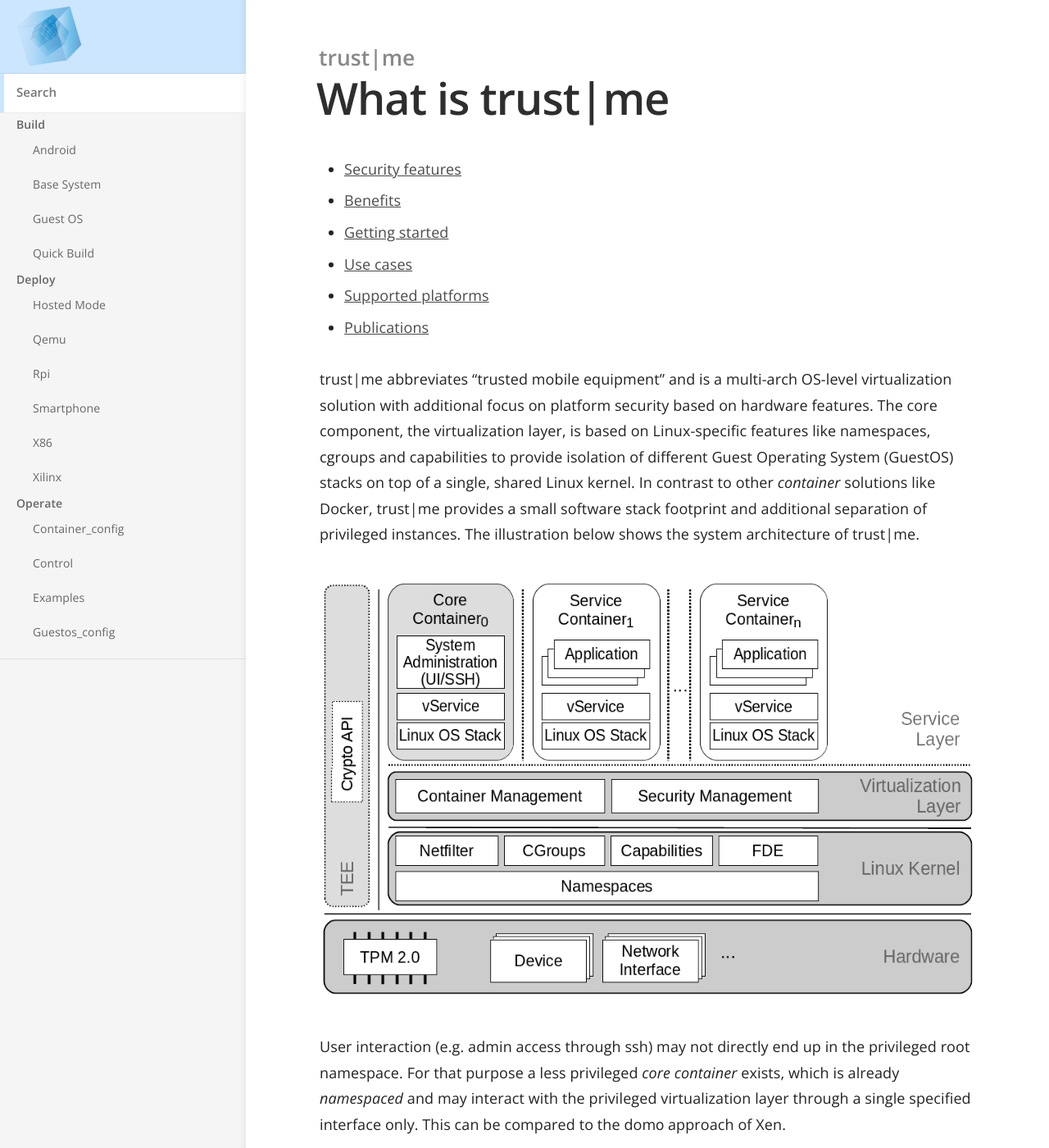
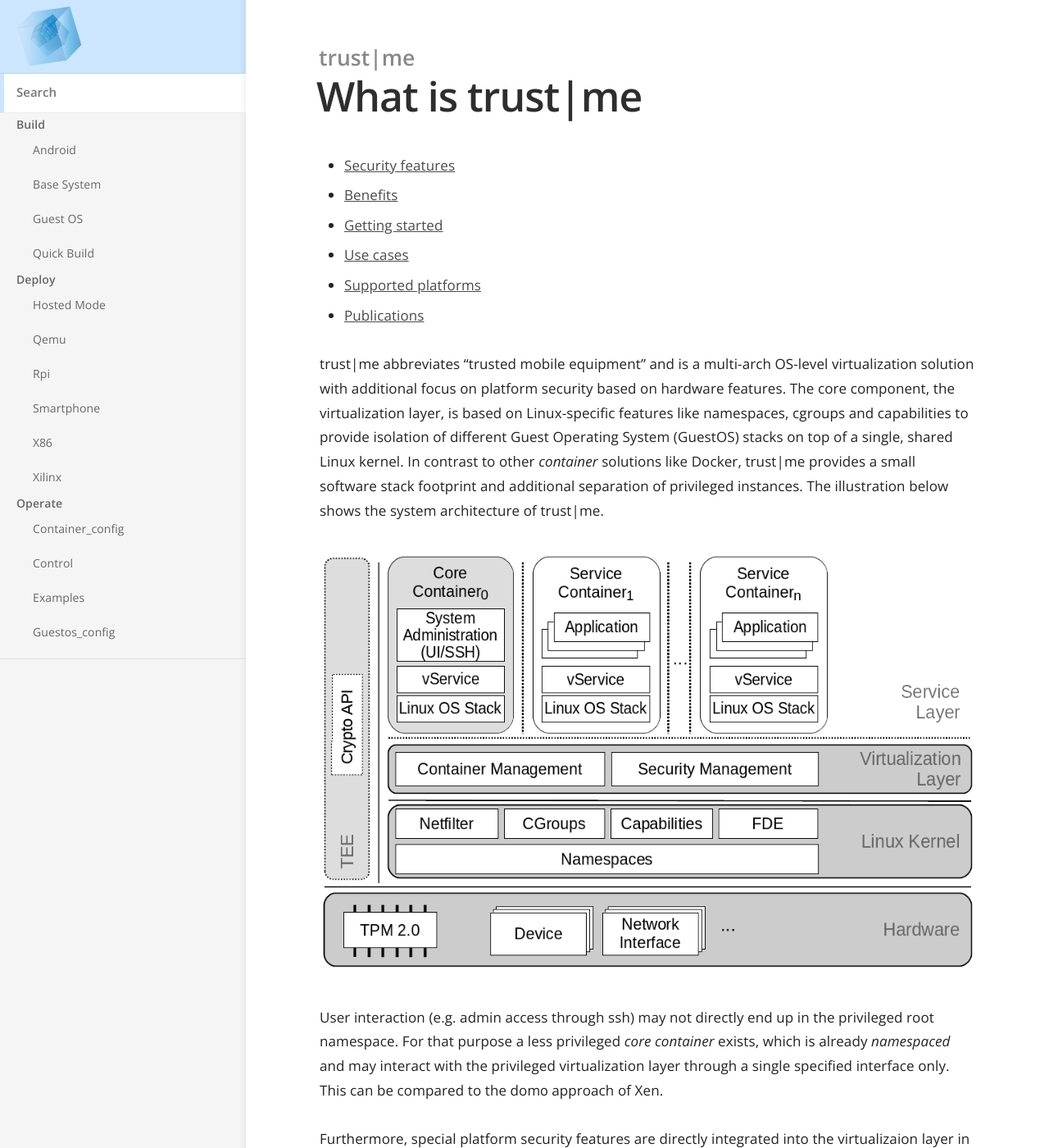
Before and after one commit to trustm3/trustm3.github.io, a Jekyll site: the page built from index.md, in a window 1280 px wide and 1400 px high. Shown: the whole window at 82% size. Built offline with Jekyll 4.4.1, drawn with Linux system fonts in a browser that asks for light colours.

Commit message:
Make all fonts a little smaller

```diff
--- a/_sass/_layout.scss
+++ b/_sass/_layout.scss
@@ -202,7 +202,7 @@ $nav-image: $baseurl + "/img/menu.svg";
 		}
 
 		h3 {
-			font-size: 5.4rem;
+			font-size: 5rem;
 		}
 	}
 
--- a/_sass/_typography.scss
+++ b/_sass/_typography.scss
@@ -10,7 +10,7 @@ body {
 	max-height: 100%;
 	font-family: "Open Sans", sans-serif;
 	letter-spacing: 0.01rem;
-	font-size: 1.8em;
+	font-size: 1.7em;
 	line-height: 1.75em;
 	color: #3A4145;
 	font-weight: 400;
@@ -51,22 +51,22 @@ h6 {
 }
 
 h1 {
-	font-size: 5rem;
+	font-size: 4rem;
 	letter-spacing: -2px;
 	text-indent: -3px;
 }
 
 h2 {
-	font-size: 3.6rem;
+	font-size: 3.3rem;
 	letter-spacing: -1px;
 }
 
 h3 {
-	font-size: 3rem;
+	font-size: 2.8rem;
 }
 
 h4 {
-	font-size: 2.3rem;
+	font-size: 2.1rem;
 }
 
 h5 {
```
